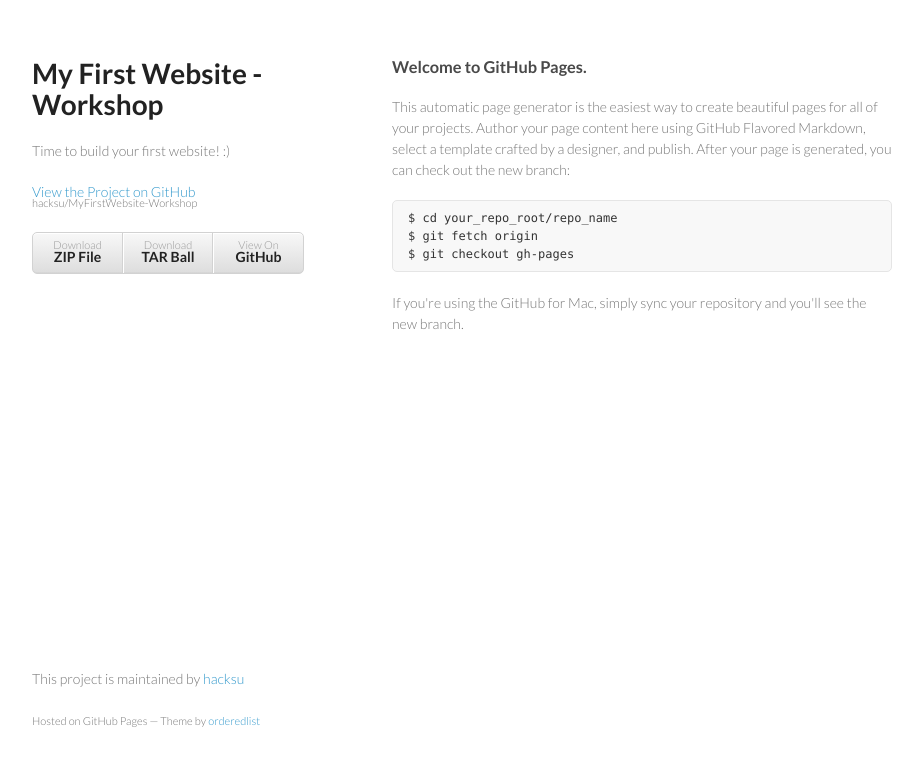
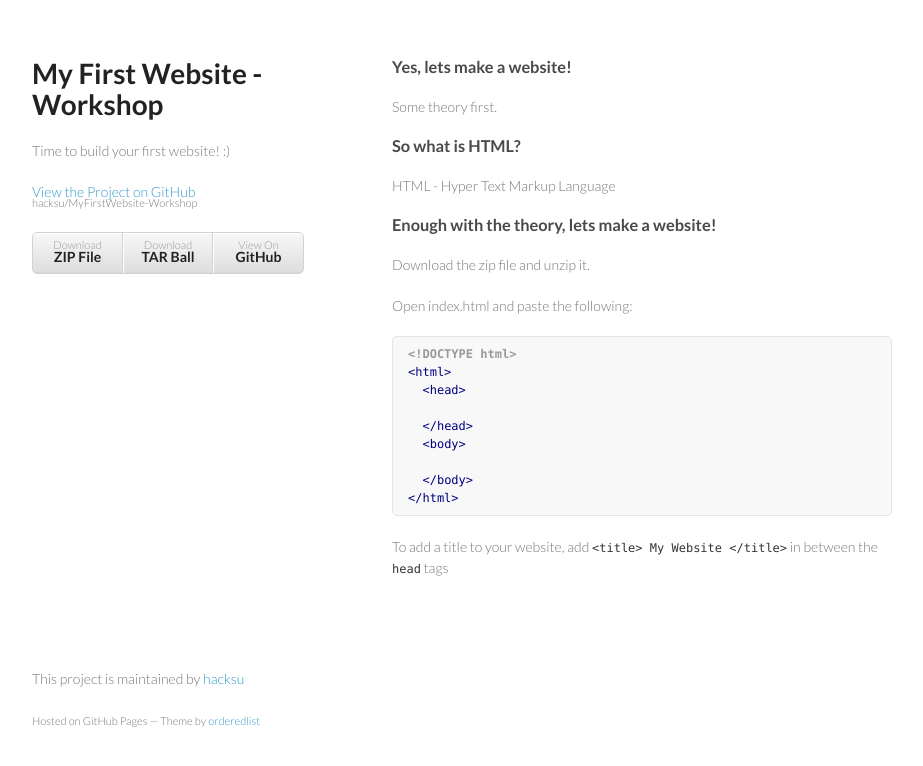
Before and after one commit to hacksu/MyFirstWebsite-Workshop, a plain HTML site: page index.html in a window 1280 px wide. Shown: the whole page, without its empty margins (178-1101 px from the left). Drawn offline with Linux system fonts and the light colour scheme.

```diff
--- a/index.html
+++ b/index.html
@@ -29,16 +29,34 @@
       </header>
       <section>
         <h3>
-<a name="welcome-to-github-pages" class="anchor" href="#welcome-to-github-pages"><span class="octicon octicon-link"></span></a>Welcome to GitHub Pages.</h3>
+<a name="yes-lets-make-a-website" class="anchor" href="#yes-lets-make-a-website"><span class="octicon octicon-link"></span></a>Yes, lets make a website!</h3>
 
-<p>This automatic page generator is the easiest way to create beautiful pages for all of your projects. Author your page content here using GitHub Flavored Markdown, select a template crafted by a designer, and publish. After your page is generated, you can check out the new branch:</p>
+<p>Some theory first. </p>
 
-<pre><code>$ cd your_repo_root/repo_name
-$ git fetch origin
-$ git checkout gh-pages
-</code></pre>
+<h3>
+<a name="so-what-is-html" class="anchor" href="#so-what-is-html"><span class="octicon octicon-link"></span></a>So what is HTML?</h3>
 
-<p>If you're using the GitHub for Mac, simply sync your repository and you'll see the new branch.</p>
+<p>HTML - Hyper Text Markup Language</p>
+
+<h3>
+<a name="enough-with-the-theory-lets-make-a-website" class="anchor" href="#enough-with-the-theory-lets-make-a-website"><span class="octicon octicon-link"></span></a>Enough with the theory, lets make a website!</h3>
+
+<p>Download the zip file and unzip it.</p>
+
+<p>Open index.html and paste the following: </p>
+
+<div class="highlight"><pre><span class="cp">&lt;!DOCTYPE html&gt;</span>
+<span class="nt">&lt;html&gt;</span>
+  <span class="nt">&lt;head&gt;</span>
+
+  <span class="nt">&lt;/head&gt;</span>
+  <span class="nt">&lt;body&gt;</span>
+
+  <span class="nt">&lt;/body&gt;</span>
+<span class="nt">&lt;/html&gt;</span>
+</pre></div>
+
+<p>To add a title to your website, add <code>&lt;title&gt; My Website &lt;/title&gt;</code> in between the <code>head</code> tags</p>
       </section>
       <footer>
         <p>This project is maintained by <a href="https://github.com/hacksu">hacksu</a></p>
```
Also changed, not shown: params.json (+1 -1 lines).
